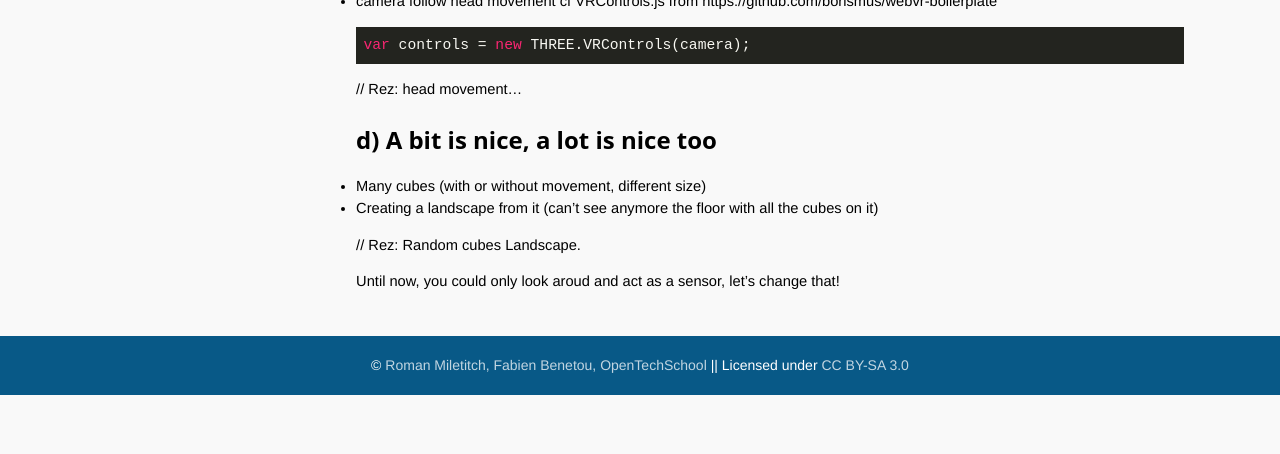
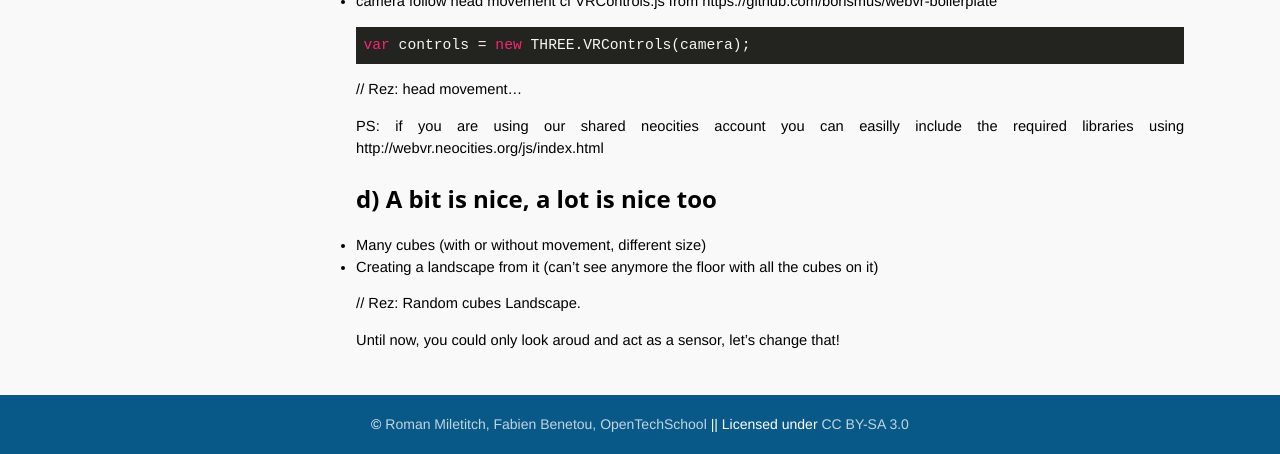
Before and after one commit to OpenTechSchool-Brussels/webVR-for-3D-graphics-and-music, a Jekyll site: the page built from your-3D-scene.markdown, in a window 1280 px wide and 900 px high, scrolled down 3644 px, cut to the strip 446-900 px from the top of the window. Built offline with Jekyll 4.4.1, drawn with Linux system fonts in a browser that asks for light colours; Markdown is read by kramdown in place of the engine named in the settings; before the commit the page ends 4485 px from its top, so only the background shows below that.

Commit message:
http://webvr.neocities.org/js/index.html

```diff
--- a/your-3D-scene.markdown
+++ b/your-3D-scene.markdown
@@ -129,6 +129,8 @@ var controls = new THREE.VRControls(camera);
 
 // Rez: head movement...
 
+PS: if you are using our shared neocities account you can easilly include the required libraries using http://webvr.neocities.org/js/index.html
+
 ## d) A bit is nice, a lot is nice too
 * Many cubes (with or without movement, different size)
 * Creating a landscape from it (can't see anymore the floor with all the cubes on it)
```
